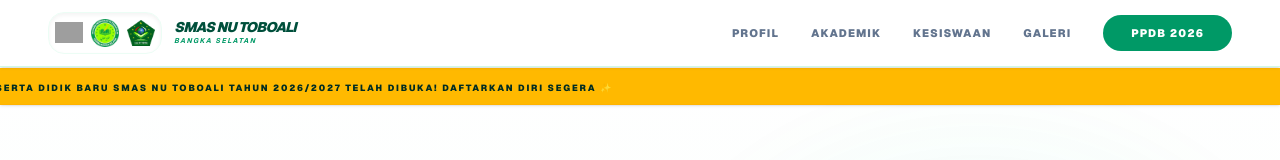
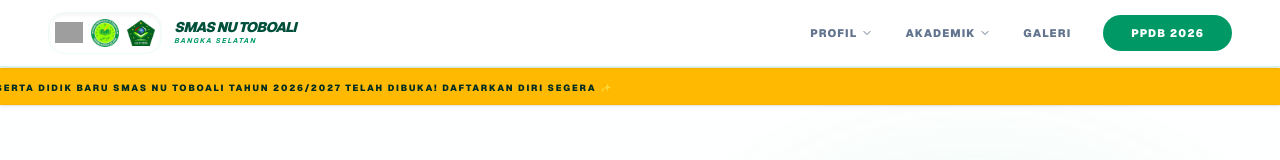
Before and after one commit to dapamutakkin44-dev/smas-nu-toboali, a Next.js app: page / in a window 1280 px wide. Shown: the top 160 px of the page. Built offline with nearby package versions, Linux system fonts and the light colour scheme; grey boxes are pictures that could not be loaded.

Commit message:
tambah mega menu dropdown profil dan akademik

```diff
--- a/src/app/page.tsx
+++ b/src/app/page.tsx
@@ -4,21 +4,18 @@ import React from 'react';
 import Image from 'next/image';
 import Link from 'next/link';
 import { motion } from 'framer-motion';
-import { GraduationCap, Book, Users, Star, ChevronRight, Bell, Camera, MapPin } from 'lucide-react';
+import { GraduationCap, Book, Users, Star, ChevronRight, Bell, Camera, MapPin, ChevronDown } from 'lucide-react';
 
 export default function HomePage() {
   return (
     <main className="min-h-screen bg-[#fcfdfd] overflow-x-hidden font-sans text-slate-800">
 
-      {/* 1. NAVBAR - URUTAN LOGO: PENDIDIKAN, YAYASAN, SMA */}
+      {/* 1. NAVBAR DENGAN DROPDOWN (MEGA MENU) */}
       <nav className="fixed top-0 w-full z-[100] bg-white/80 backdrop-blur-xl border-b border-emerald-100 py-3 px-6 md:px-12 flex justify-between items-center shadow-sm">
         <div className="flex items-center gap-3">
           <div className="flex gap-2 bg-white p-1.5 rounded-2xl border border-emerald-50 shadow-inner">
-            {/* LOGO 1: PENDIDIKAN (KIRI) */}
             <Image src="/logo-pendidikan.png" alt="Pusat" width={28} height={28} className="object-contain" />
-            {/* LOGO 2: YAYASAN (TENGAH) */}
             <Image src="/logo-yayasan.png" alt="Yayasan" width={28} height={28} className="object-contain" />
-            {/* LOGO 3: SMA (KANAN) */}
             <Image src="/logo-sma.png" alt="SMA" width={28} height={28} className="object-contain" />
           </div>
           <div className="flex flex-col text-left">
@@ -27,13 +24,35 @@ export default function HomePage() {
           </div>
         </div>
 
+        {/* MENU NAVIGASI DENGAN SUB-TEMA */}
         <div className="hidden md:flex gap-8 text-[11px] font-black uppercase text-slate-500 tracking-widest items-center">
-          {['Profil', 'Akademik', 'Kesiswaan', 'Galeri'].map((item) => (
-            <Link key={item} href="#" className="hover:text-emerald-600 transition-all relative group no-underline">
-              {item}
-              <span className="absolute -bottom-1 left-0 w-0 h-0.5 bg-emerald-500 transition-all group-hover:w-full"></span>
-            </Link>
-          ))}
+
+          {/* DROPDOWN PROFIL */}
+          <div className="relative group py-2 cursor-pointer">
+            <span className="hover:text-emerald-600 transition-all flex items-center gap-1">
+              Profil <ChevronDown size={12} />
+            </span>
+            <div className="absolute top-full left-0 w-56 bg-white shadow-2xl rounded-2xl border border-emerald-50 py-4 opacity-0 invisible group-hover:opacity-100 group-hover:visible transition-all duration-300 translate-y-4 group-hover:translate-y-0">
+              <Link href="/profil/sejarah" className="block px-6 py-2.5 hover:bg-emerald-50 hover:text-emerald-700 no-underline text-slate-500 lowercase first-letter:uppercase font-bold tracking-normal">Sejarah Sekolah</Link>
+              <Link href="/profil/visi-misi" className="block px-6 py-2.5 hover:bg-emerald-50 hover:text-emerald-700 no-underline text-slate-500 lowercase first-letter:uppercase font-bold tracking-normal">Visi & Misi</Link>
+              <Link href="/profil/struktur" className="block px-6 py-2.5 hover:bg-emerald-50 hover:text-emerald-700 no-underline text-slate-500 lowercase first-letter:uppercase font-bold tracking-normal">Struktur Organisasi</Link>
+            </div>
+          </div>
+
+          {/* DROPDOWN AKADEMIK */}
+          <div className="relative group py-2 cursor-pointer">
+            <span className="hover:text-emerald-600 transition-all flex items-center gap-1">
+              Akademik <ChevronDown size={12} />
+            </span>
+            <div className="absolute top-full left-0 w-56 bg-white shadow-2xl rounded-2xl border border-emerald-50 py-4 opacity-0 invisible group-hover:opacity-100 group-hover:visible transition-all duration-300 translate-y-4 group-hover:translate-y-0">
+              <Link href="/akademik/kurikulum" className="block px-6 py-2.5 hover:bg-emerald-50 hover:text-emerald-700 no-underline text-slate-500 lowercase first-letter:uppercase font-bold tracking-normal">Kurikulum</Link>
+              <Link href="/akademik/guru" className="block px-6 py-2.5 hover:bg-emerald-50 hover:text-emerald-700 no-underline text-slate-500 lowercase first-letter:uppercase font-bold tracking-normal">Tenaga Pendidik</Link>
+              <Link href="/akademik/fasilitas" className="block px-6 py-2.5 hover:bg-emerald-50 hover:text-emerald-700 no-underline text-slate-500 lowercase first-letter:uppercase font-bold tracking-normal">Fasilitas Belajar</Link>
+            </div>
+          </div>
+
+          <Link href="/galeri" className="hover:text-emerald-600 transition-all no-underline">Galeri</Link>
+
           <Link href="/ppdb" className="bg-emerald-600 text-white px-7 py-2.5 rounded-full no-underline hover:shadow-xl hover:shadow-emerald-200 transition-all font-black border-none">PPDB 2026</Link>
         </div>
       </nav>
@@ -72,7 +91,7 @@ export default function HomePage() {
         </div>
       </section>
 
-      {/* 4. FOOTER - TETAP DENGAN LOGO LENGKAP */}
+      {/* 4. FOOTER */}
       <footer className="bg-white py-16 border-t border-emerald-100 text-center">
         <div className="flex justify-center gap-6 mb-8 items-center opacity-80">
           <Image src="/logo-pendidikan.png" alt="Kemendikbud" width={40} height={40} />
```
